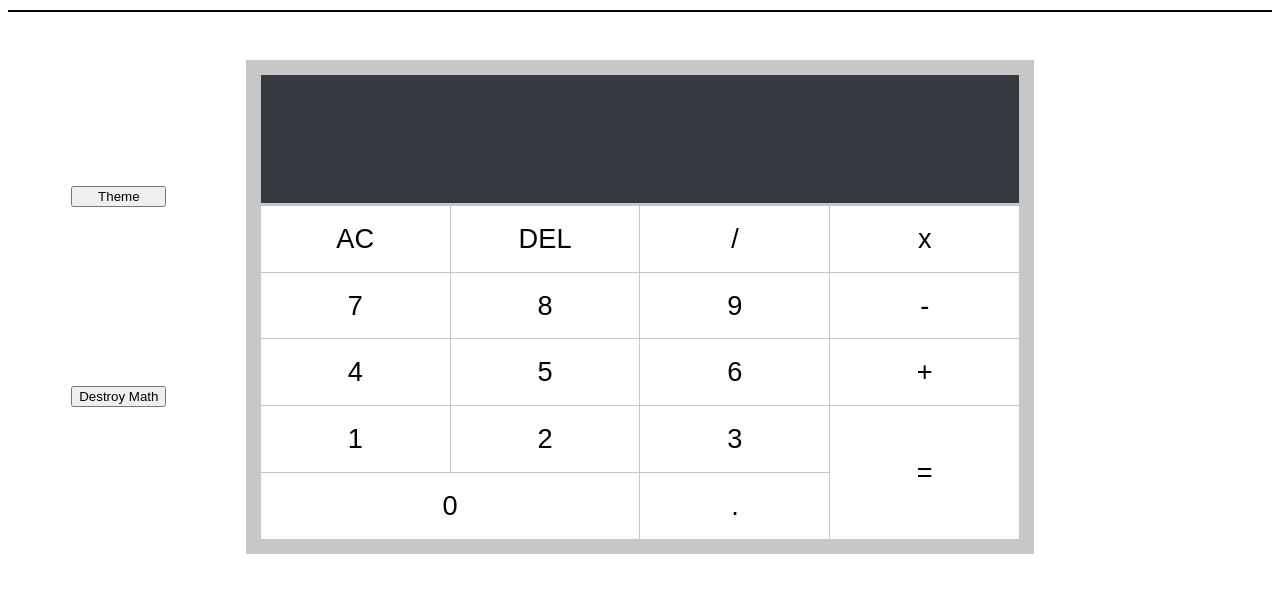
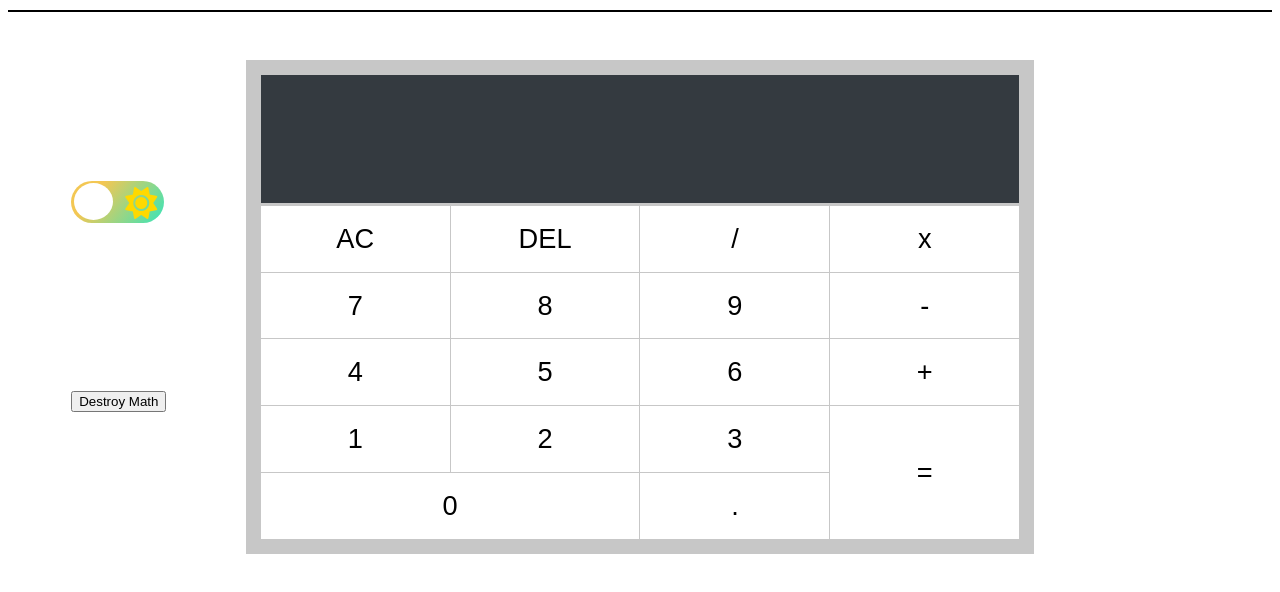
Before and after one commit to AkaraTawng/Calculator, a plain HTML site: page calculator.html in a window 1280 px wide. Shown: the part 102-694 px from the top of the page. Drawn offline with Linux system fonts and the light colour scheme.

Commit message:
feature: add theme button markup and base styles

```diff
--- a/app.js
+++ b/app.js
@@ -169,3 +169,6 @@ deleteButton.addEventListener('click', button => {
     calculator.delete();
     calculator.updateDisplay();
 });
+
+
+/* Theme Toggle Button */
--- a/calculator.html
+++ b/calculator.html
@@ -59,7 +59,12 @@
 
     <section id="buttons">
         <div class="btn-flex-container" >
-            <button>Theme</button>
+            <input type="checkbox" class="checkbox" id="checkbox">
+            <label for="checkbox" class="label">
+                <i class="fas fa-moon fa-2x"></i>
+                <i class="fas fa-sun fa-2x"></i>
+                <div class="ball"></div>
+            </label>
             <button>Destroy Math</button>
         </div>
     </section>
--- a/scss/components/_buttons.scss
+++ b/scss/components/_buttons.scss
@@ -14,6 +14,7 @@
     justify-content: space-around;
     margin: -40% auto 0 5%;
 }
+
 
 .grid-container {
     margin: 0 auto;
--- /dev/null
+++ b/scss/components/_theme-toggle-button.scss
@@ -0,0 +1,50 @@
+.checkbox {
+    opacity: 0;
+    position: absolute;
+
+    :checked{
+        background-color: antiquewhite;
+    }
+}
+
+
+
+.label {
+    background-image: linear-gradient( 129.1deg,  rgba(243,199,83,1) 26.8%, rgba(18,235,207,1) 114.1% );
+    // background-image: radial-gradient( circle farthest-corner at 74.2% 50.9%,  rgba(14,72,222,1) 5.2%, rgba(3,22,65,1) 75.3% );
+    justify-content: space-between;
+    padding: 6px;
+    padding-right: 7px;
+    display: flex;
+    /* width: 28px; */
+    width: 80px;
+    height: 30px;
+    border-radius: 50px;
+    position: relative;
+
+}
+
+.fa-moon {
+    color: #f1c40f;
+}
+
+.fa-sun {
+    color: #ffd900;
+}
+
+
+.ball{
+    position: absolute;
+    border-radius: 50%;
+    height: 37px;
+    background-color: white;
+    width: 39px;
+    left: 3px;
+    bottom: 3px;
+    transition: transform 0.2s linear;
+
+}
+
+.checkbox:checked + .label .ball {
+    transform: translateX(48px);
+}
--- a/scss/main.scss
+++ b/scss/main.scss
@@ -1,3 +1,5 @@
 @import './components/buttons';
 @import './layout/header';
 @import './components/output';
+@import './components/theme-toggle-button';
+@import './themes/dark-theme';
--- a/scss/themes/_dark-theme.scss
+++ b/scss/themes/_dark-theme.scss
@@ -0,0 +1,3 @@
+.dark {
+
+}
```
Also changed, not shown: scss/main.css, 1 other file.
